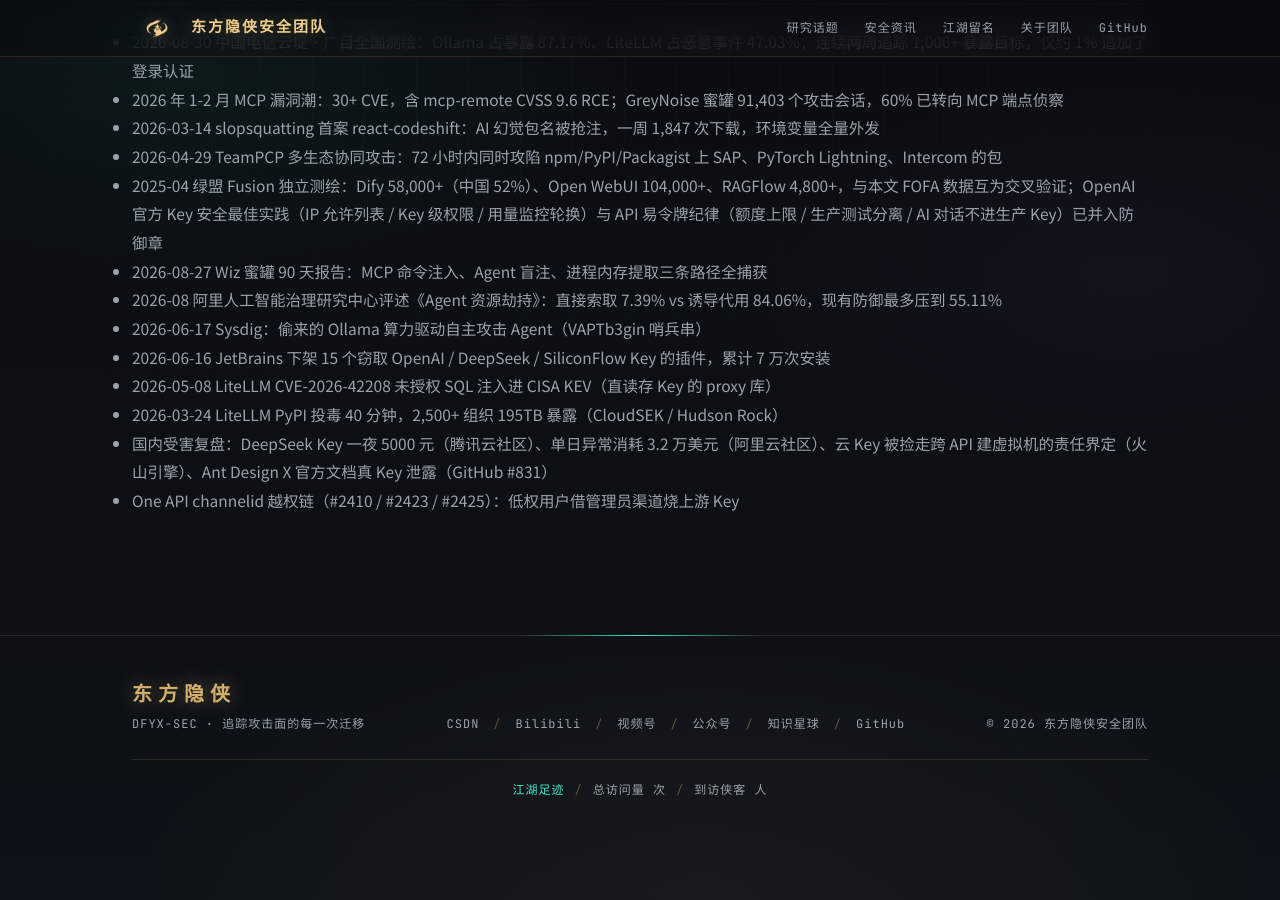
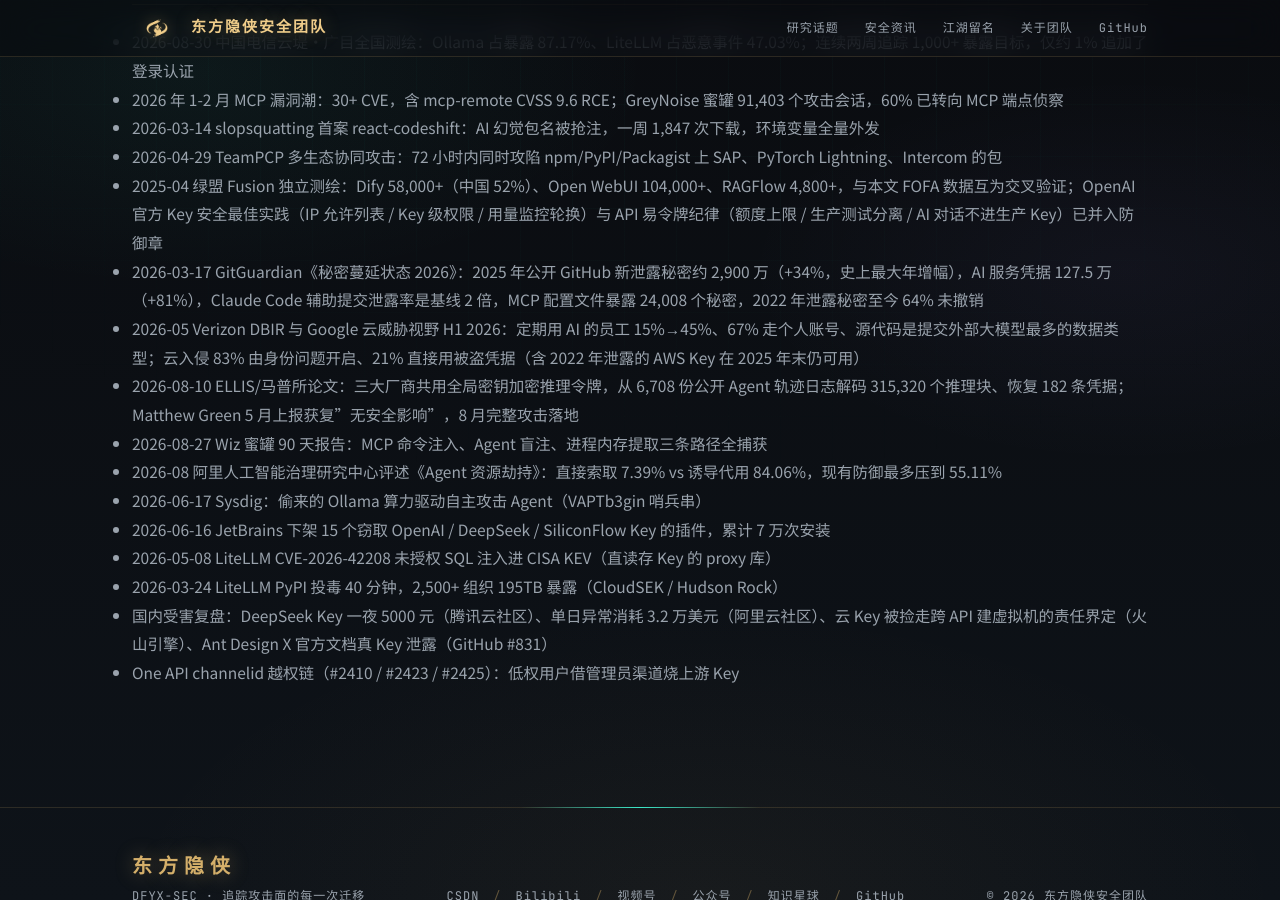
Before and after one commit to EastSword/EastSword.github.io, a Jekyll site: the page built from _topics/llm-api-key-security.md, in a window 1280 px wide and 900 px high, scrolled down 2478 px. Built offline with Jekyll 4.4.1, drawn with Linux system fonts in a browser that asks for light colours; comment, search, counter and statistics services are not loaded; before the commit the page ends 3340 px from its top, so only the background shows below that.

Commit message:
课题页补 GitGuardian、Verizon DBIR、Google 威胁视野、ELLIS 论文素材

```diff
--- a/_topics/llm-api-key-security.md
+++ b/_topics/llm-api-key-security.md
@@ -67,6 +67,9 @@
 - 2026-03-14 slopsquatting 首案 react-codeshift：AI 幻觉包名被抢注，一周 1,847 次下载，环境变量全量外发
 - 2026-04-29 TeamPCP 多生态协同攻击：72 小时内同时攻陷 npm/PyPI/Packagist 上 SAP、PyTorch Lightning、Intercom 的包
 - 2025-04 绿盟 Fusion 独立测绘：Dify 58,000+（中国 52%）、Open WebUI 104,000+、RAGFlow 4,800+，与本文 FOFA 数据互为交叉验证；OpenAI 官方 Key 安全最佳实践（IP 允许列表 / Key 级权限 / 用量监控轮换）与 API 易令牌纪律（额度上限 / 生产测试分离 / AI 对话不进生产 Key）已并入防御章
+- 2026-03-17 GitGuardian《秘密蔓延状态 2026》：2025 年公开 GitHub 新泄露秘密约 2,900 万（+34%，史上最大年增幅），AI 服务凭据 127.5 万（+81%），Claude Code 辅助提交泄露率是基线 2 倍，MCP 配置文件暴露 24,008 个秘密，2022 年泄露秘密至今 64% 未撤销
+- 2026-05 Verizon DBIR 与 Google 云威胁视野 H1 2026：定期用 AI 的员工 15%→45%、67% 走个人账号、源代码是提交外部大模型最多的数据类型；云入侵 83% 由身份问题开启、21% 直接用被盗凭据（含 2022 年泄露的 AWS Key 在 2025 年末仍可用）
+- 2026-08-10 ELLIS/马普所论文：三大厂商共用全局密钥加密推理令牌，从 6,708 份公开 Agent 轨迹日志解码 315,320 个推理块、恢复 182 条凭据；Matthew Green 5 月上报获复"无安全影响"，8 月完整攻击落地
 - 2026-08-27 Wiz 蜜罐 90 天报告：MCP 命令注入、Agent 盲注、进程内存提取三条路径全捕获
 - 2026-08 阿里人工智能治理研究中心评述《Agent 资源劫持》：直接索取 7.39% vs 诱导代用 84.06%，现有防御最多压到 55.11%
 - 2026-06-17 Sysdig：偷来的 Ollama 算力驱动自主攻击 Agent（VAPTb3gin 哨兵串）
```
